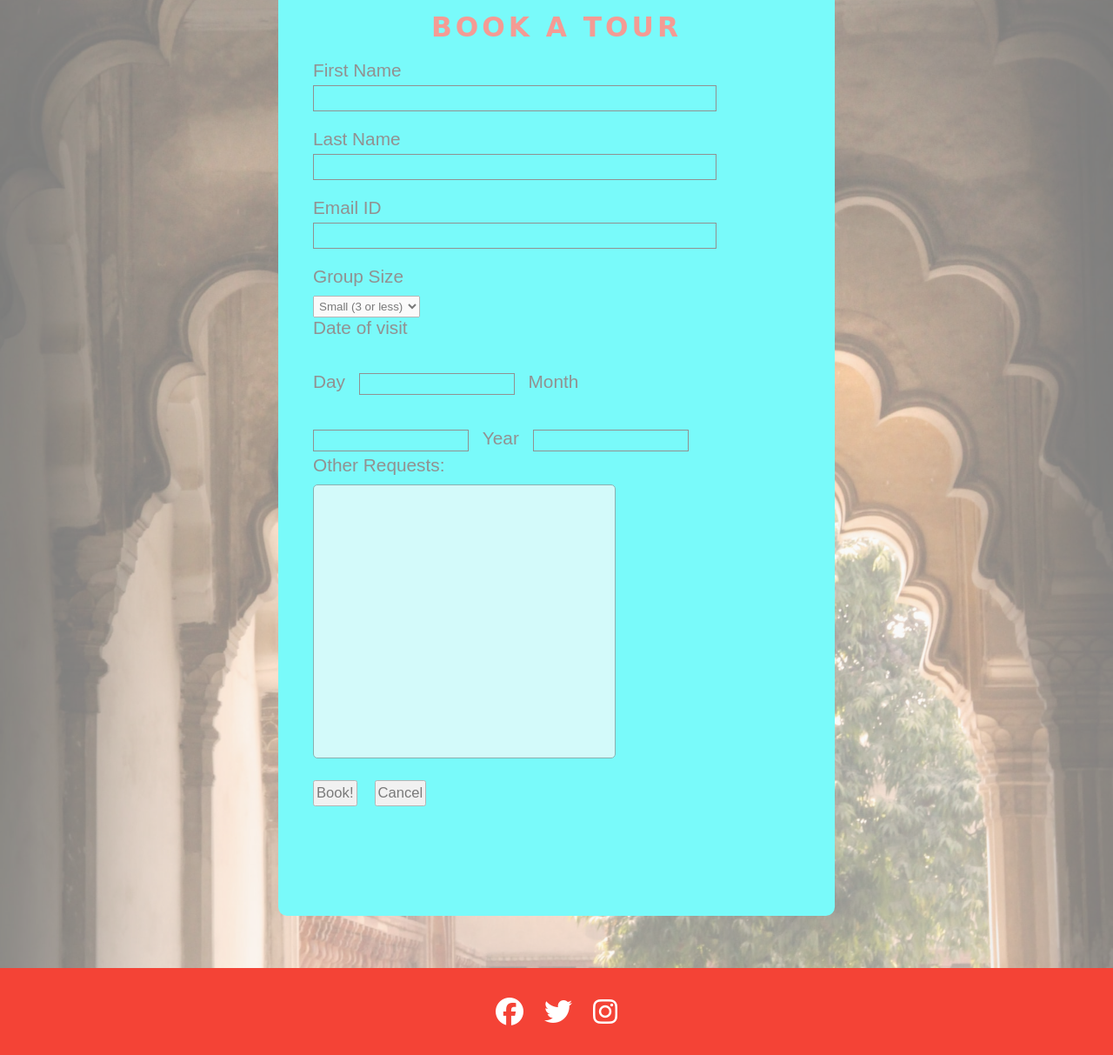
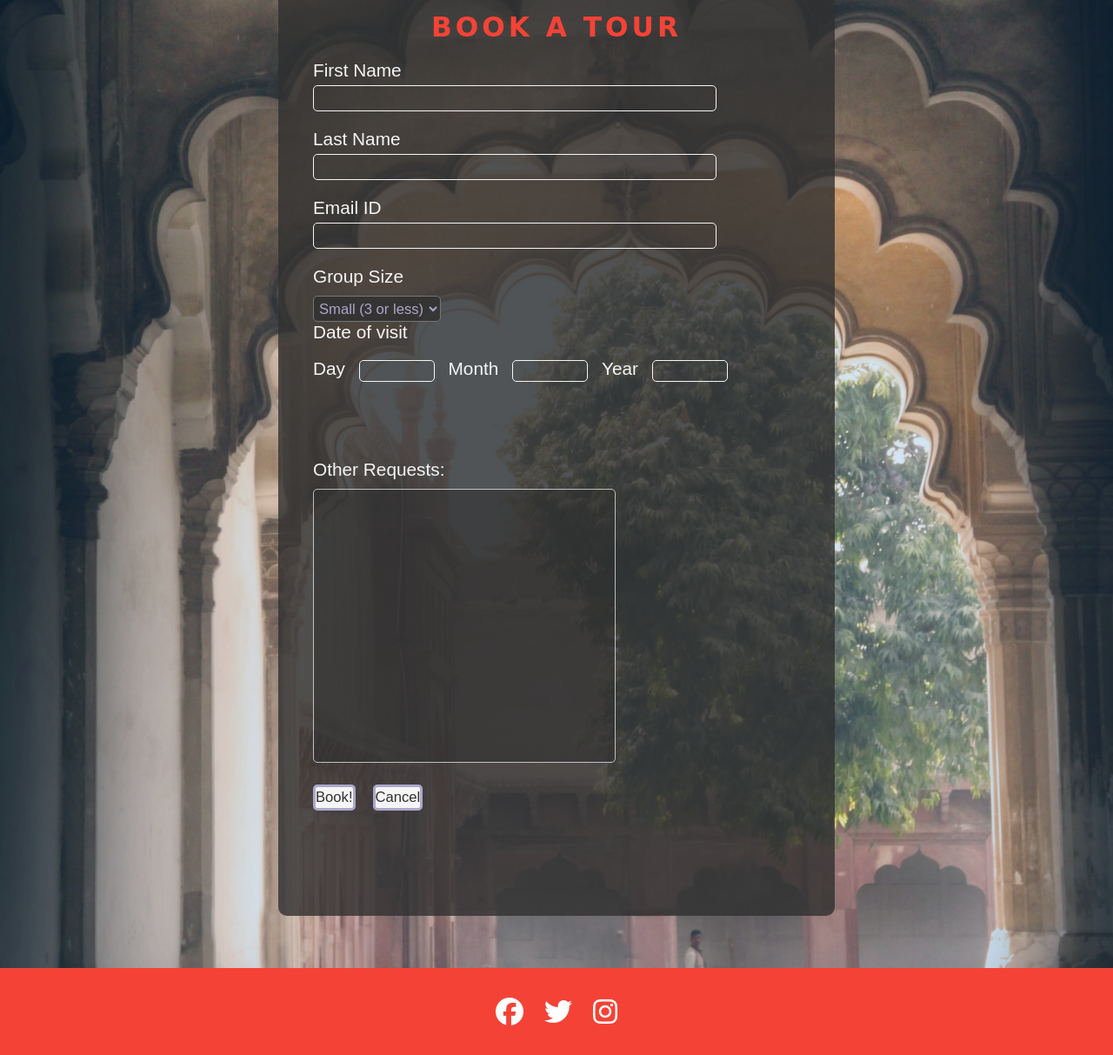
Before and after one commit to farrukh-ahm/Portfolio-Project-1, a plain HTML site: page form.html in a window 1280 px wide. Shown: the part 587-1800 px from the top of the page at 87% size. Drawn offline with Linux system fonts and the light colour scheme; a web font is replaced by a local one.

Commit message:
Edit the contents of the form, add more style.

```diff
--- a/assets/style/style.css
+++ b/assets/style/style.css
@@ -264,24 +264,32 @@ i {font-size: 200%;}
 
 /* FORM PAGE */
 
-.form-page {background-color:  #f5f5f5;}
+.form-page {position: relative;}
+.form-page::after {
+        background: url("../images/architecture\ \(jan\ canty\,\ unsplash\).jpg") no-repeat center center;
+        background-size: cover;
+        content: "";
+        opacity: 0.8;
+        position: absolute;
+        top: 0;
+        bottom: 0;
+        right: 0;
+        left: 0;
+        z-index: -1;
+      }
 #form-wrapper {width: 100%;
             height: 1200px;
             margin: auto;
             display: flex;
             justify-content: center;
-            background: url("../images/architecture\ \(jan\ canty\,\ unsplash\).jpg") no-repeat center center;
-            background-size: cover;
-            opacity: 0.5;
-            /* background-color: gold; */
 }
 
 #tour-form { width: 50%;
              height: 90%;
              margin: auto;
              padding: 30px 30px 0 30px;
-             background-color: aqua;
-             /* color: #f44336; */
+             background-color: rgba(48, 48, 48, 0.8);
+             color: #f5f5f5;
              border-radius: 10px;
              font-size: 130%;
              /* display: block;
@@ -296,21 +304,34 @@ label {margin-left: 10px;
 .form-input {display: block;
              width: 80%;
              height: 30px;
+             letter-spacing: 2px;
              margin: 5px 0 20px 10px;
+             padding-left: 5px;
              background-color: transparent;
              font-size: 80%;
-             border: 1px solid #303030;
+             border: 1px solid #f5f5f5;
+             border-radius: 5px;
+             color: #aca7cb;
+}
+
+.form-input:hover {background-color: #303030;
+                   box-shadow: 1px 1px 1px #f5f5f5;
 }
 
 .select-box {margin-top: 10px;
              margin-left: 10px;
-             height: 25px;
+             height: 30px;
              padding: 2px;
              display: block;
-             /* border-radius: 2px;*/
+             background-color: rgba(48, 48, 48, 0.8);
+             color: #aca7cb;
+             font-size: 80%;
+             border-radius: 5px;
 }
 
-#dates-field {width: 80%;
+.select-box:hover {box-shadow: 1px 1px #f5f5f5;}
+
+#dates-field {width: 100%;
               height: 15%;
               border: none;
               /* background-color: #f44336; */
@@ -320,10 +341,20 @@ legend {margin: 20px 0 0 10px;
 }
 
 .dates {background-color: transparent;
-        border: 1px solid #303030;
+        border: 1px solid #f5f5f5;
+        border-radius: 5px;
         height: 25px;
-        margin: 40px 0 0 10px
+        width: 15%;
+        letter-spacing: 2px;
+        margin: 20px 0 0 10px;
+        padding-left: 8px;
+        padding-bottom: 2px;
+        color: #aca7cb;
+        font-size: 80%;
 }
+
+.dates:hover {background-color: #303030;
+              box-shadow: 1px 1px 1px #f5f5f5;}
 
 #button-box {display: flex;
              height: 50px;
@@ -333,26 +364,38 @@ legend {margin: 20px 0 0 10px;
              margin: 20px 0 0 10px;
 }
 .button {height: 30px;
-        width: 60px;
+        width: 65px;
         display: inline-block;
         margin: 5px 20px 0 0;
         font-size: 80%;
-        padding: 2px;
+        /* padding: 5px; */
         text-align: center;
+        background-color: #f5f5f5;
+        border: 3px solid #aca7cb;
+        border-radius: 5px;
+        color: #303030;
+}
+
+.button:hover {background-color: #aca7cb;
 }
 
 .request-box {display: block;
               height: 30%;
               width: 60%;
               margin: 10px 0 10px 10px;
+              padding: 5px;
               opacity: 0.7;
               font-size: 120%;
-              /* color: #f44336; */
               overflow-y: auto;
               resize: none;
-              border: 1px solid #303030;
+              border: 1px solid #f5f5f5;
               border-radius: 5px;
+              background-color: rgba(48, 48, 48, 0.8);
+              color: #aca7cb;
 }
+
+.request-box:hover {box-shadow: 1px 1px 1px #f5f5f5;}
+
 /* MEDIA QUERIES */
 
 @media screen and (max-width: 1280px) {
```
